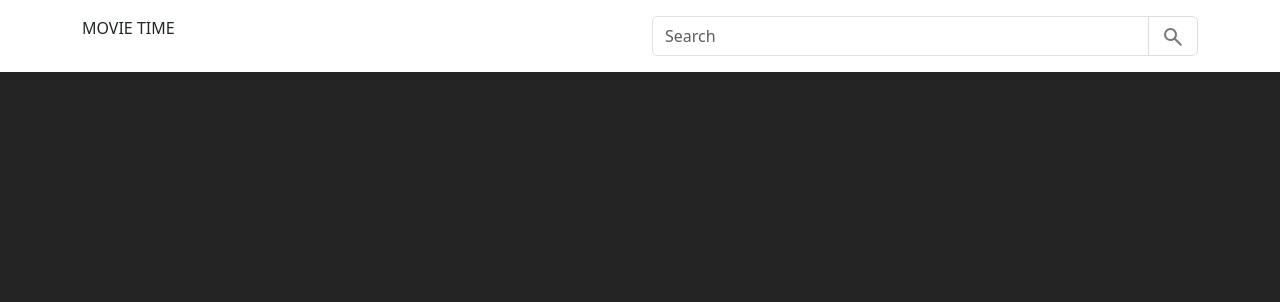
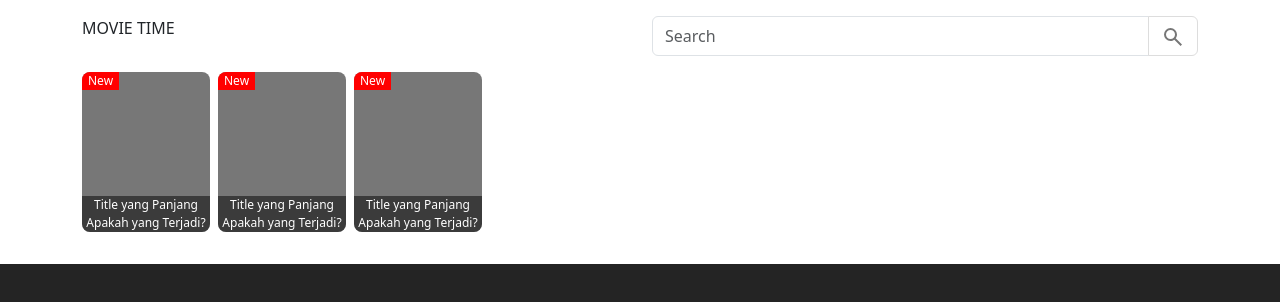
Before and after one commit to adhisetyatuhu/movie-listener, a React (Vite) app: page / in a window 1280 px wide. Shown: the top 302 px of the page. Built offline with nearby package versions, Linux system fonts and the light colour scheme.

Commit message:
Feat: add content and cards

```diff
--- a/src/App.jsx
+++ b/src/App.jsx
@@ -1,6 +1,7 @@
 import { useState } from 'react'
 import './App.css'
 import Header from './components/header/Header'
+import Content from './components/content/Content'
 
 function App() {
 
@@ -8,6 +9,7 @@ function App() {
     <>
       <div className='container pt-3'>
         <Header />
+        <Content />
       </div>
     </>
   )
--- /dev/null
+++ b/src/components/content/Content.jsx
@@ -0,0 +1,70 @@
+const Banner = (props) => {
+    const bannerStyle = {
+        position: "absolute",
+        backgroundColor: "red",
+        color: "white",
+        borderRadius: "0.5rem 0 0 0",
+        fontSize: "0.75em",
+        padding: "0 0.5em",
+        top: "0"
+    }
+    return (
+        <>
+            <span style={bannerStyle}>{props.text}</span>
+        </>
+    );
+}
+
+const Card = (props) => {
+    const cardStyle = {
+        position: "relative",
+        height: "10rem",
+        width: "8rem",
+        overflow: "hidden"
+    }
+
+    const figureStyle = {
+        height: "10rem",
+        borderRadius: "0.5rem",
+        backgroundColor: "#777"
+    };
+
+    const figcaptionStyle = {
+        position: "absolute",
+        bottom: "0",
+        color: "white",
+        fontSize: "0.75em",
+        left: "50%",
+        transform: "translateX(-50%)",
+        textAlign: "center",
+        width: "8rem",
+        backgroundColor: "rgba(0, 0, 0, 0.5)",
+        borderRadius: "0 0 0.5rem 0.5rem"
+    }
+
+    return (
+        <>
+            <div className={props.classes} style={{ height: "12rem"}}>
+                <div style={cardStyle}>
+                    <Banner text="New" />
+                    <figure style={figureStyle}></figure>
+                    <figcaption style={figcaptionStyle}>Title yang Panjang Apakah yang Terjadi?</figcaption>
+                </div>
+            </div>
+        </>
+    );
+}
+
+const Content = () => {
+    return (
+        <>
+            <div className="d-flex gap-2">
+                <Card />
+                <Card />
+                <Card />
+            </div>
+        </>
+    );
+}
+
+export default Content;
```
